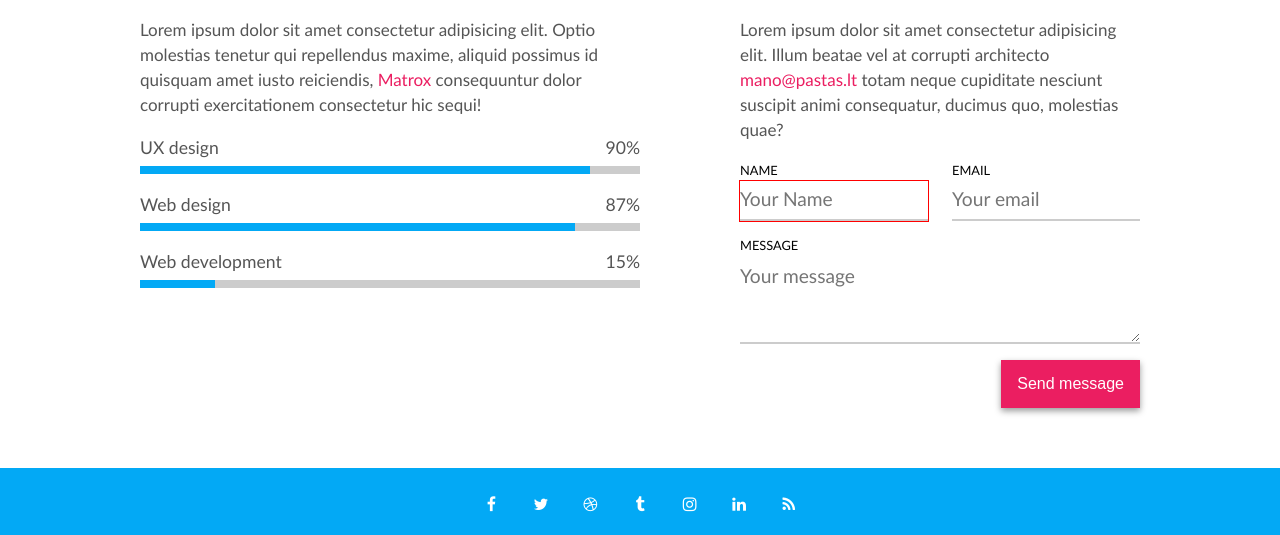
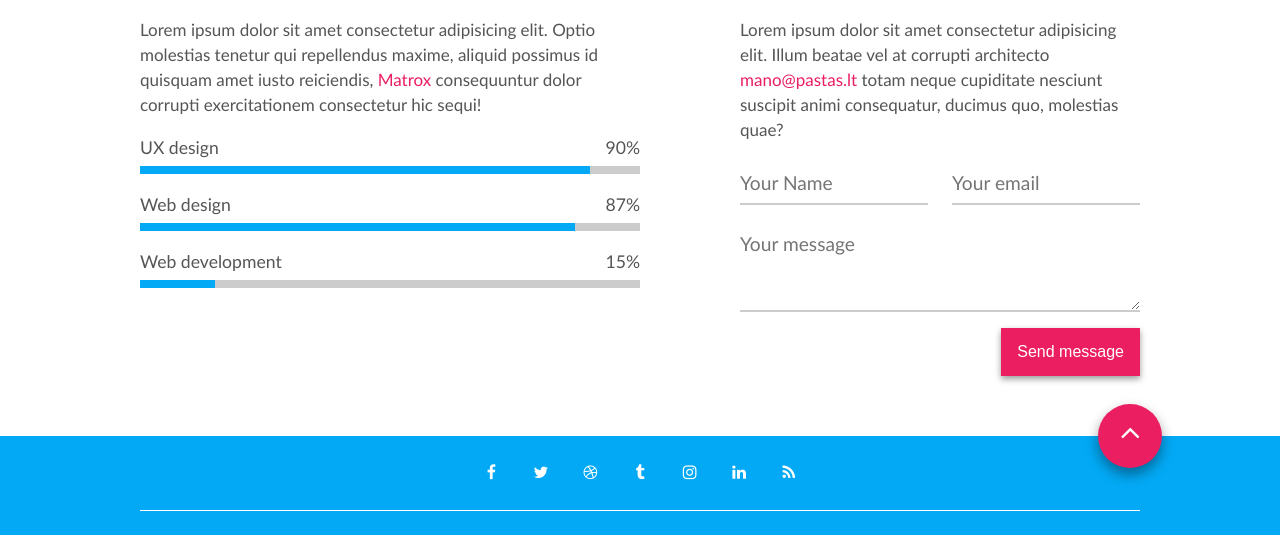
Before and after one commit to titasinokaitis/coming-soon, a website: page index.html in a window 1280 px wide. Shown: the part 893-1428 px from the top of the page. Drawn offline with Linux system fonts and the light colour scheme.

Commit message:
back to top

```diff
--- a/css/pages/coming-soon.css
+++ b/css/pages/coming-soon.css
@@ -1,3 +1,8 @@
+html {
+  scroll-behavior: smooth;
+}
+
+
 .bg-blue {
   background-color: #03a9f5;
 }
@@ -108,3 +113,23 @@ footer a {
     flex-direction: column;
   }
 }
+
+footer .row {
+  position: relative;
+}
+
+.back-to-top {
+  font-size: 2rem;
+  line-height: 1.8em;
+  width: 2em;
+  height: 2em;
+  border-radius: 50%;
+  position: absolute;
+  text-decoration: none;
+  top: -1em;
+  right: -0.7em;
+  background-color: #eb1e61;
+  text-align: center;
+  box-shadow: 0 0.2em 0.4em #0006;
+
+}
--- a/index.html
+++ b/index.html
@@ -48,7 +48,7 @@
                 <form class="form">
                     <div class="form-row">
                         <div class="form-group">
-                            <label for="email">Email</label>
+                            <label for="email"></label>
                             <input id="email" type="email" name="email" value="" maxlength="50" placeholder="Type your email" required>
 
                     </div>
@@ -107,11 +107,11 @@
                 <form class="form">
                     <div class="form-row">
                         <div class="form-group">
-                            <label for="first-name">Name</label>
-                            <input id="first-name" type="text" name="name" value="" placeholder="Your Name" required autofocus>
+                            <label for="first-name"></label>
+                            <input id="first-name" type="text" name="name" value="" placeholder="Your Name" required>
                         </div>
                      <div class="form-group">
-                            <label for="email">Email</label>
+                            <label for="email"></label>
                             <input id="email" type="email" name="email" maxlength="50" placeholder="Your email" required >
 
                     </div>
@@ -119,7 +119,7 @@
                     </div>
                     <div class="form-row">
                         <div class="form-group">
-                            <label for="message">message</label>
+                            <label for="message"></label>
                             <textarea name="message" id="message" minlength="20" maxlength="1000" placeholder="Your message" required></textarea>
                         </div>
                     </div>
@@ -132,6 +132,7 @@
     </main>
 
     <footer class="container bg-blue">
+
         <div class="row">
             <div class="socials">
                 <a href="#" class="fa fa-facebook"></a>
@@ -142,6 +143,7 @@
                 <a href="#" class="fa fa-linkedin"></a>
                 <a href="#" class="fa fa-rss"></a>
             </div>
+            <a href="#" class="back-to-top fa fa-angle-up"></a>
         </div>
         <div class="row-short">
             <img class="logo-white" src="./img/logo-white.png" alt="Logo">
```
